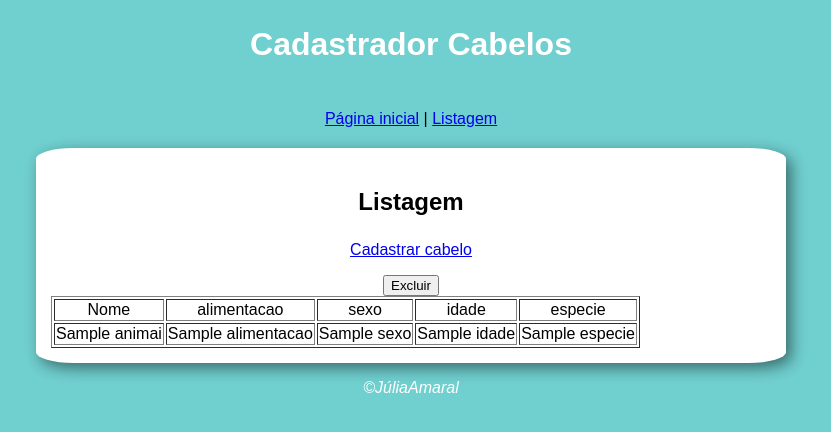
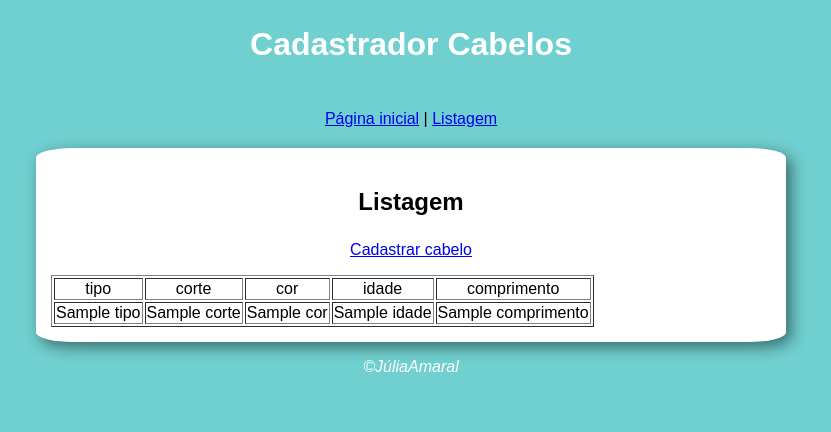
Before and after one commit to juamaraaal/prog24, a Flask app: template templates/listar_cabelos.html in a window 1280 px wide. Shown: the top 432 px of the page, without its empty margins (229-1060 px from the left). Run offline with Flask 3, Linux system fonts and the light colour scheme; the template is opened without the code that fills it: most values are stand-ins (such as "Sample title", 1, 10 or a date in 2020); parts of the project's set-up code (start-up, migrations or seed data) failed here and were passed over.

Commit message:
terceiro commit ('_')

```diff
--- a/templates/listar_cabelos.html
+++ b/templates/listar_cabelos.html
@@ -7,29 +7,26 @@
 {% block content %}
 
 <p>
-    <a href="{{ url_for("form_adicionar_animal") }}">Cadastrar cabelo</a>
+    <a href="{{ url_for("form_adicionar_cabelo") }}">Cadastrar cabelo</a>
 </p>
 
 <table border="1">
     <tr>
-        <td>Nome</td>
-        <td>alimentacao</td>
-        <td>sexo</td>
+        <td>tipo</td>
+        <td>corte</td>
+        <td>cor</td>
         <td>idade</td>
-        <td>especie</td>
+        <td>comprimento</td>
     </tr>
 
-    {% for a in animais %}
+    {% for c in cabelos %}
     <tr>
-        <td>{{a.nome}}</td>
-        <td>{{a.alimentacao}}</td>
-        <td>{{a.sexo}}</td>
-        <td>{{a.idade}}</td>
-        <td>{{a.especie}}</td>
+        <td>{{c.tipo}}</td>
+        <td>{{c.corte}}</td>
+        <td>{{c.cor}}</td>
+        <td>{{c.idade}}</td>
+        <td>{{c.comprimento}}</td>
     </tr>
-        <form action="{{ url_for('excluir_animal', id=a.id) }}" method="POST" style="display:inline;">
-            <button type="submit">Excluir</button>
-        </form>
     {% endfor %}
 
 </table>
```
Also changed, not shown: templates/form_adicionar_cabelo.html (+7 -7 lines), cabelo.db.
